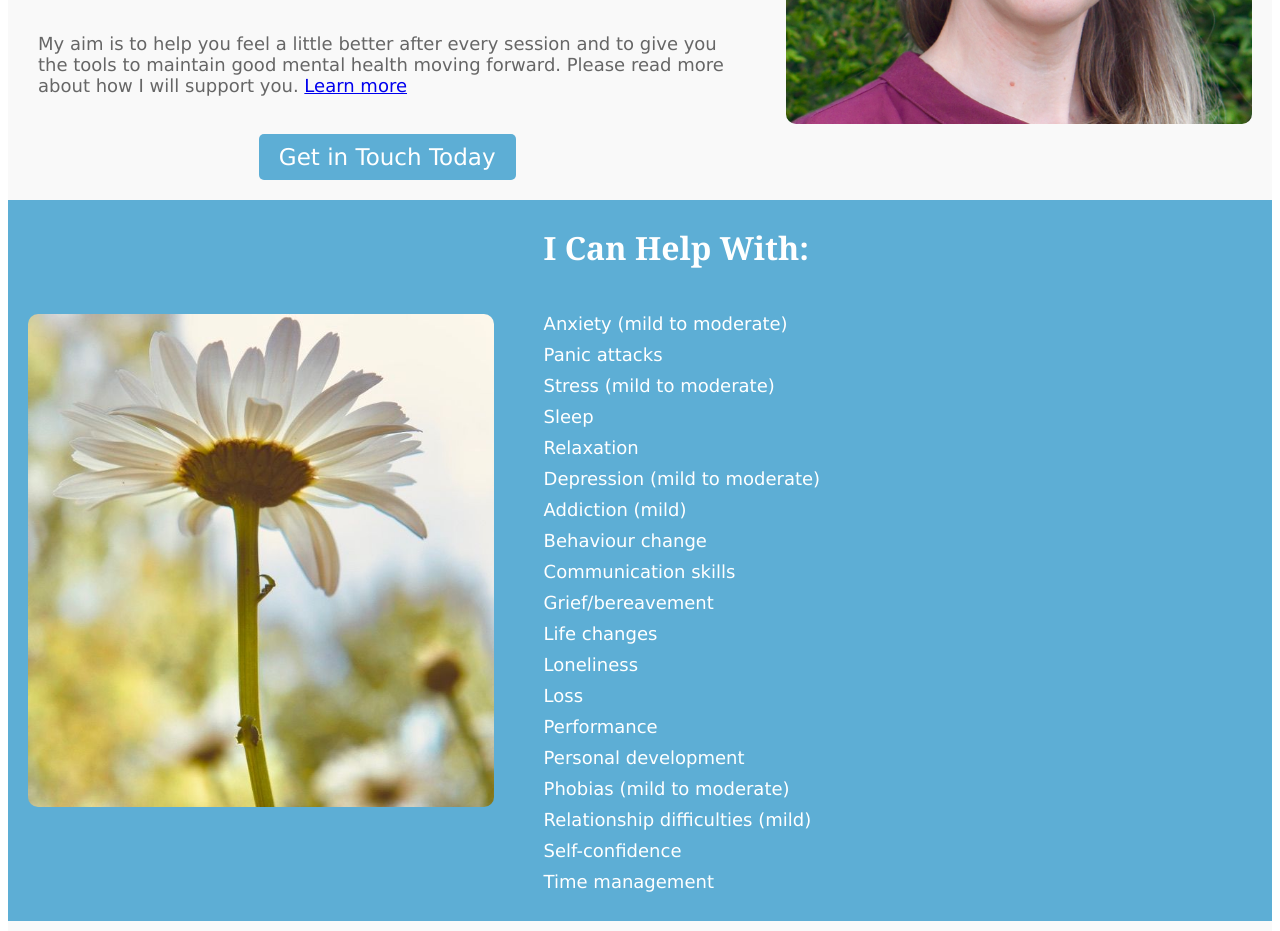
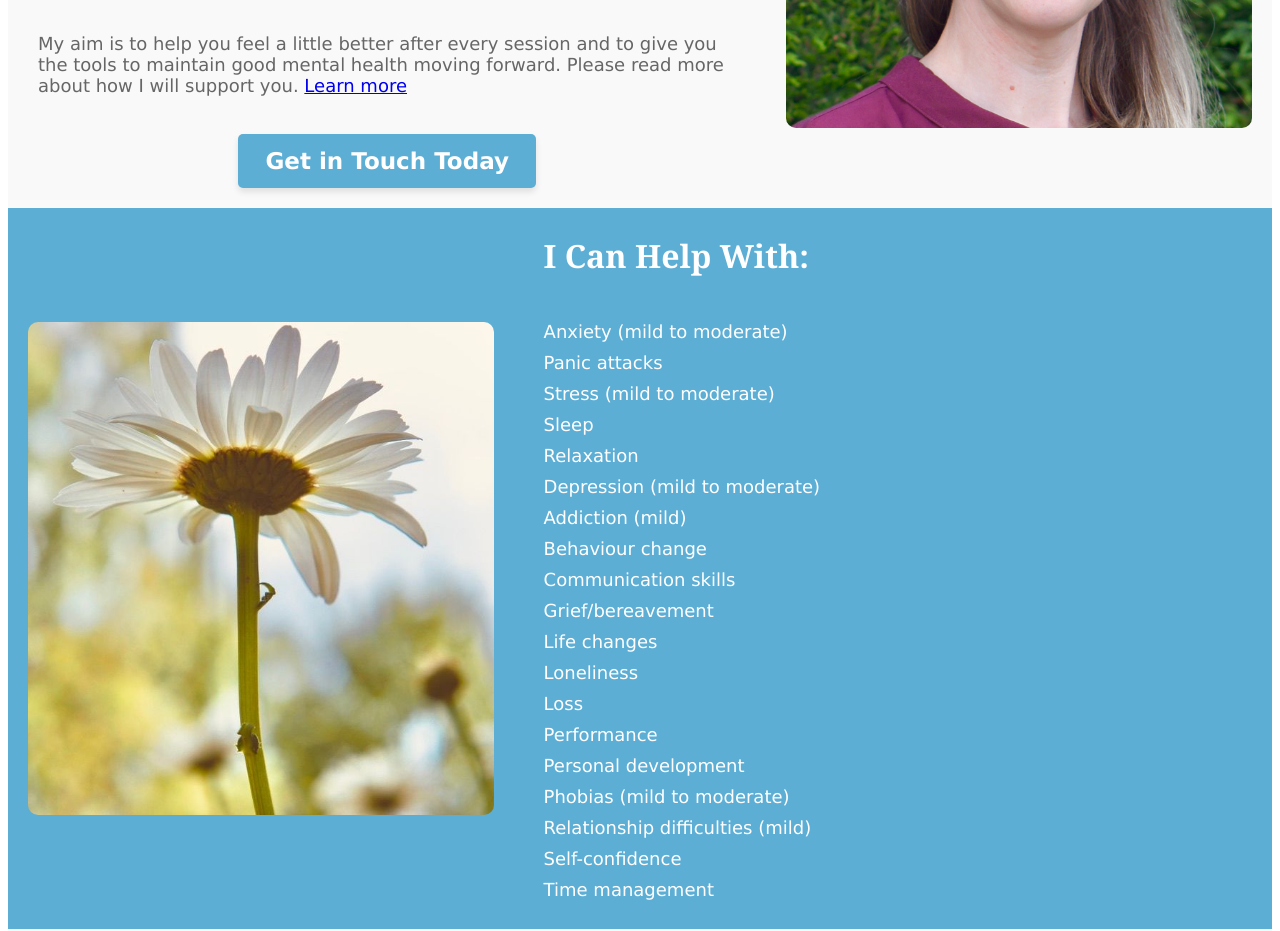
Before and after one commit to MikeForde/cstestvuejs, a Vue app: page / in a window 1280 px wide. Shown: the part 800-1731 px from the top of the page. Built offline with nearby package versions, Linux system fonts and the light colour scheme.

Commit message:
Button enhancements

```diff
--- a/src/components/HomePage.vue
+++ b/src/components/HomePage.vue
@@ -389,7 +389,7 @@ export default {
 
 .button-link {
   display: inline-block;
-  padding: 10px 20px;
+  padding: 12px 25px;
   color: white;
   background-color: #5DAED5;
   text-align: center;
@@ -397,10 +397,17 @@ export default {
   border-radius: 5px;
   font-family: Verdana, Geneva, Tahoma, sans-serif;
   font-size: larger;
-  transition: background-color 0.3s ease;
+  font-weight: bold;
+  box-shadow: 0 4px 6px rgba(0, 0, 0, 0.1);
+  border: 2px solid transparent;
+  transition: all 0.3s ease;
 }
 
 .button-link:hover {
   background-color: #D5845D;
+  box-shadow: 0 6px 8px rgba(0, 0, 0, 0.15);
+  transform: translateY(-2px);
+  border-color: #D5845D;
 }
+
 </style>
```
